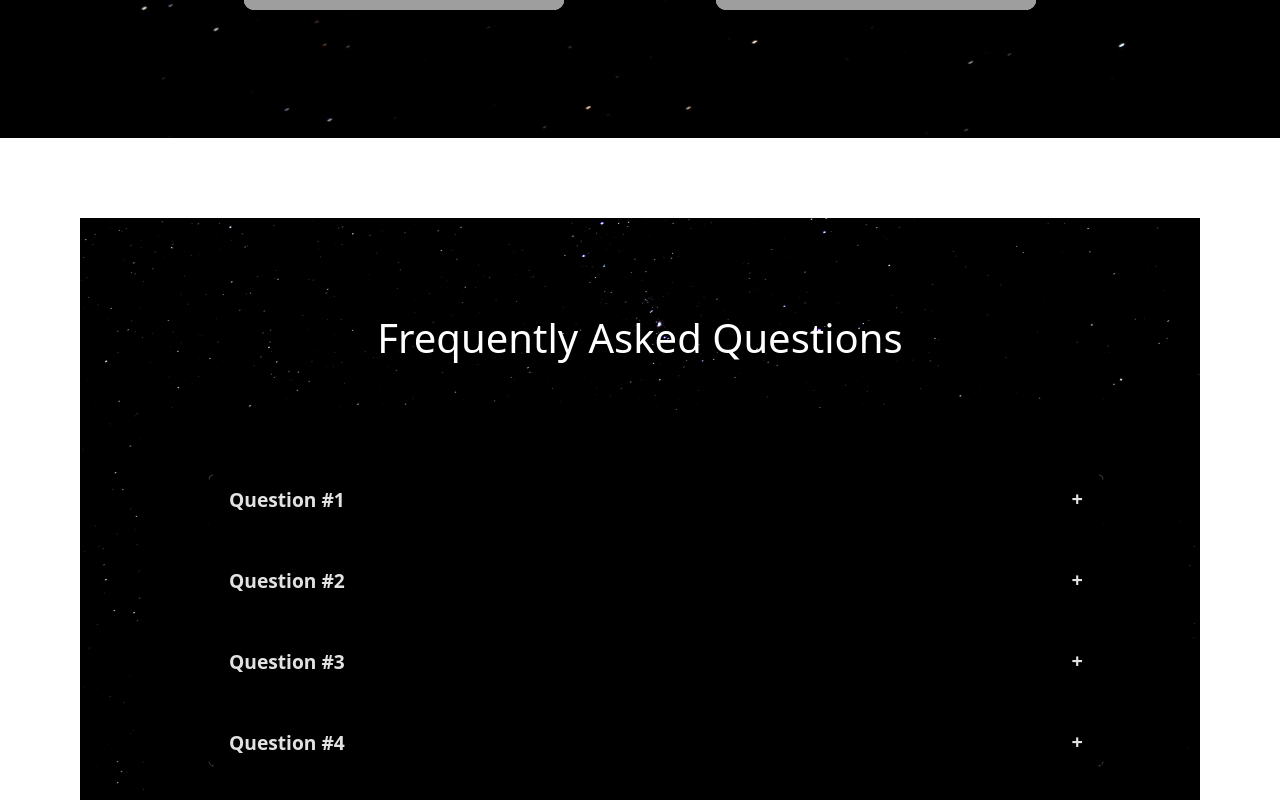
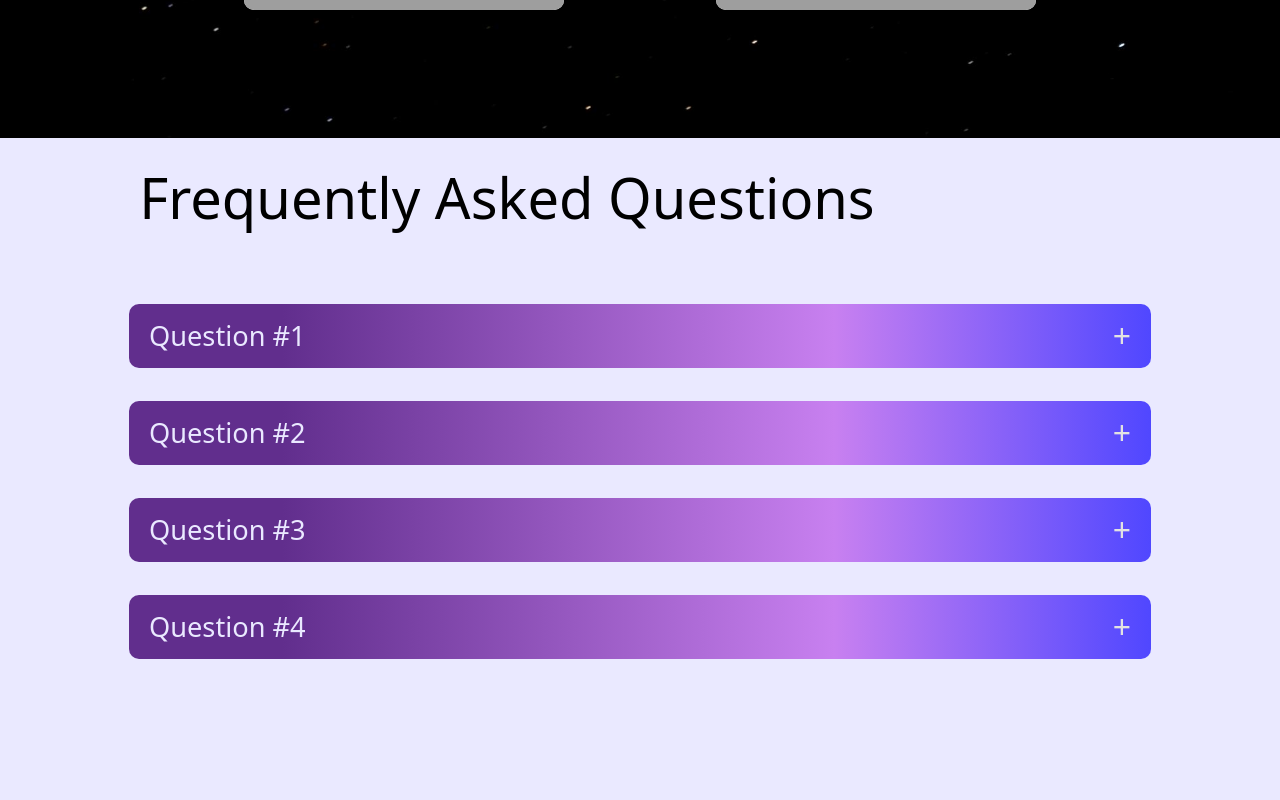
Before and after one commit to pinkelephant4/iic-website, a React (Vite) app: page / in a window 1280 px wide. Shown: the part 5880-6680 px from the top of the page. Built offline with nearby package versions, Linux system fonts and the light colour scheme; grey boxes are pictures that could not be loaded; a web font is replaced by a local one.

Commit message:
FAQ updated

```diff
--- a/src/styles/Faq.css
+++ b/src/styles/Faq.css
@@ -1,36 +1,30 @@
 /* FAQ Section */
 .faq {
   padding: 5%;
-  height: 80vh;
-  text-align: center;
-  background-color: black;
-  background: url("/assets/pexels-apasaric-1694000.jpg");
-  background-position: center;
-  background-repeat: no-repeat;
-  background-size: cover;
-  margin: 5rem;
+  padding-top: 2%;
+  height: 85vh;
+  background-color: #eae9ff;
 }
 
 .faq > h1 {
-  padding-top: 2rem;
-  color: white;
-  font-size: 2.5rem; /* Ensure the heading scales well */
+  padding-left: 4.7rem;
+  color: black;
+  font-size: 3.5rem;
 }
 
 /* FAQ Wrapper */
 .faq-wrapper {
-  width: 80vw;
-  margin: auto;
-  margin-top: 3rem;
-  background-color: black;
+  width: 90vw;
+  margin: 0;
+  background-color: #eae9ff;
   padding: 2rem;
-  border-radius: 15px; /* Optional: add rounding for a softer look */
+  padding-top: 0.5rem;
 }
 
 /* FAQ Body */
 .faq-body {
   margin: 2rem;
-  border-color: black;
+  border-color: #eae9ff;
 }
 
 /* Accordion Buttons */
@@ -38,28 +32,48 @@
   display: flex;
   justify-content: space-between;
   align-items: center;
-  background-color: black !important;
-  color: #e2e2e2 !important;
-  font-size: 1.2rem;
-  font-weight: 700;
+  background-image: linear-gradient(
+    to right,
+    #612e8d 15%,
+    #c880f0 69%,
+    #5047ff 100%
+  ) !important;
+  color: #eae9ff !important;
+  font-size: 1.7rem;
+  font-weight: 500;
   border: none !important;
+  border-radius: 10px !important;
   box-shadow: none;
   padding: 0.75rem 1.25rem;
+  height: 8vh;
+  transition: all 0.1s ease !important;
+}
+.accordion-item {
+  background-color: #eae9ff !important;
 }
 
 .faq .accordion-button:not(.collapsed) {
   background-color: black !important;
   color: #e2e2e2 !important;
-  font-size: 1.2rem;
-  font-weight: 700;
+  font-size: 1.7rem;
+  font-weight: 500;
   box-shadow: none !important;
+  border-bottom-left-radius: 0 !important;
+  border-bottom-right-radius: 0 !important;
 }
 
 .answer {
-  background-color: black;
-  color: #e2e2e2;
-  font-size: 1.2rem;
-  font-weight: 700;
+  background-image: linear-gradient(
+    to right,
+    #612e8d 15%,
+    #c880f0 69%,
+    #5047ff 100%
+  ) !important;
+  color: white;
+  font-size: 1.4rem;
+  font-weight: 500;
+  border-bottom-left-radius: 10px;
+  border-bottom-right-radius: 10px;
 }
 
 /* Hide default accordion caret */
@@ -70,7 +84,7 @@
 /* Custom "+" and "-" icons */
 .faq .accordion-button::before {
   content: "+";
-  font-size: 1.25rem;
+  font-size: 2rem;
   color: #e2e2e2;
   margin-left: auto;
   order: 2;
```
